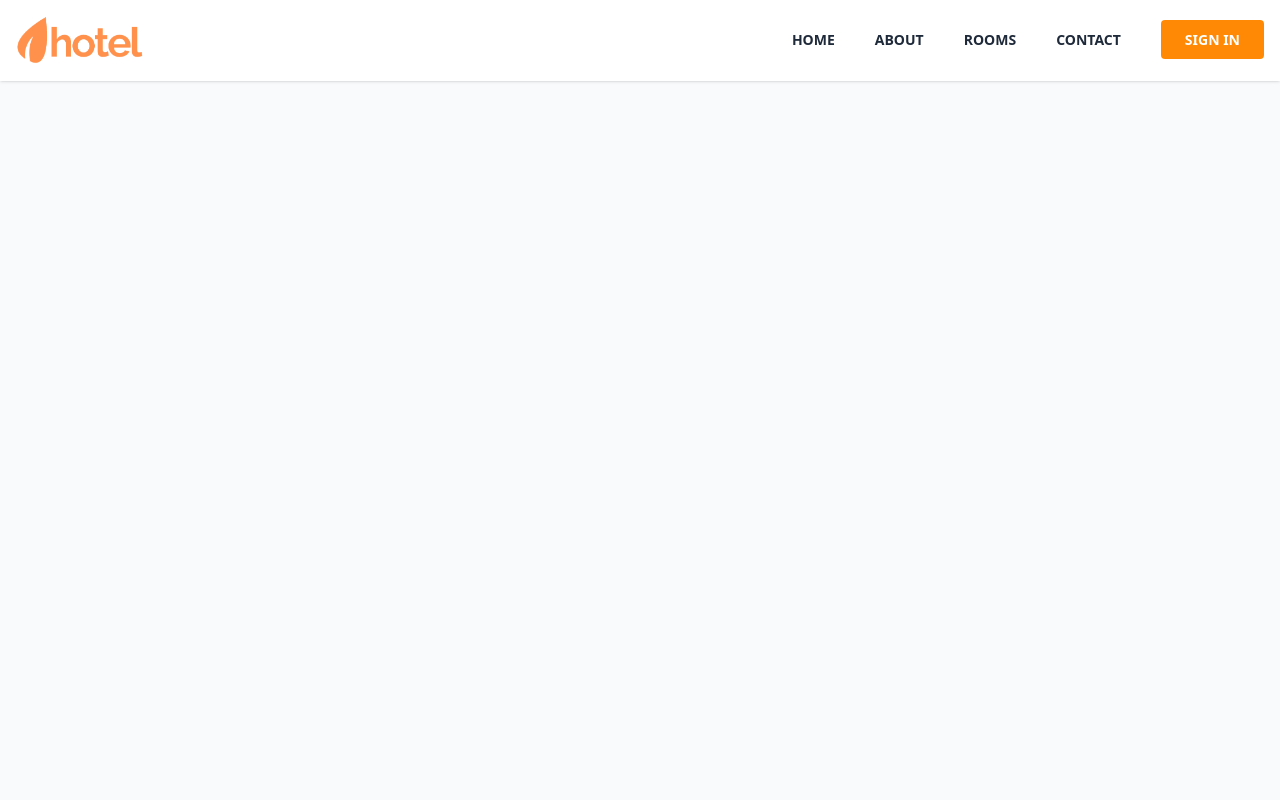
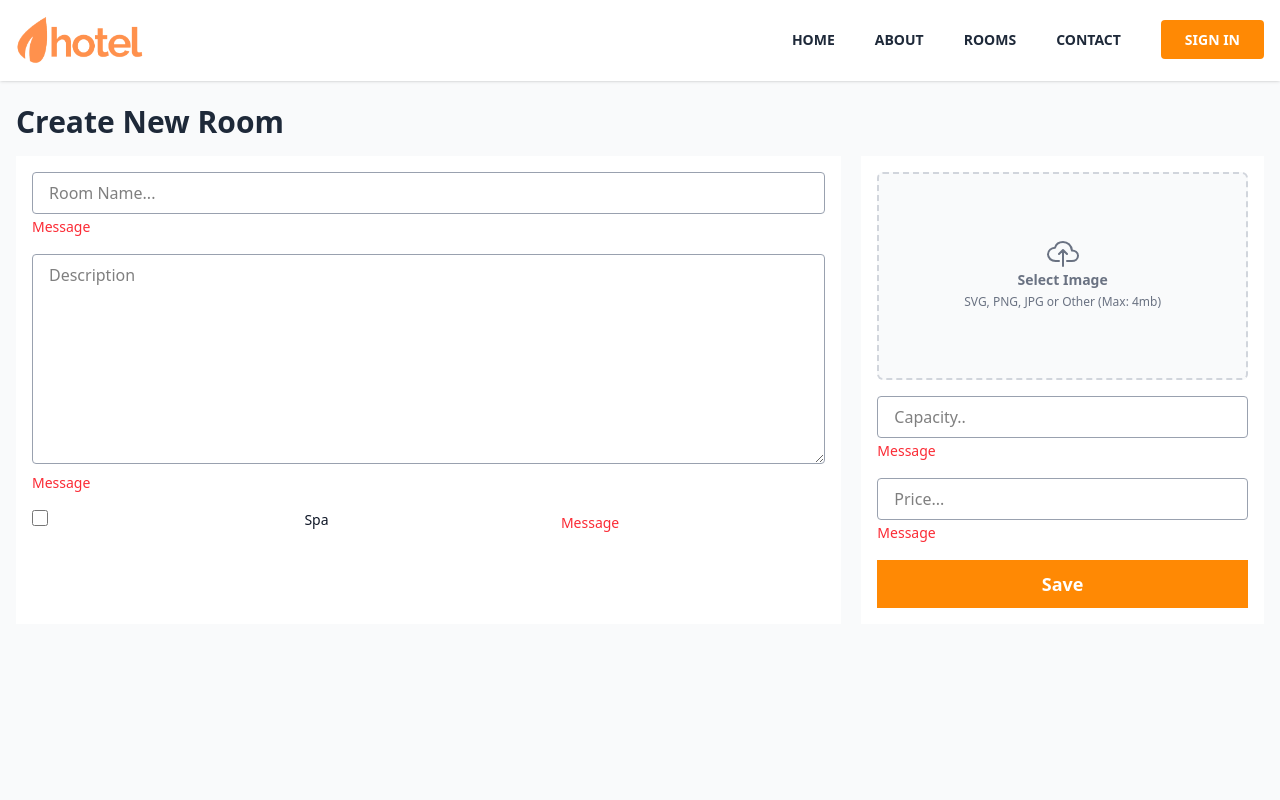
Before and after one commit to rezza-pambudi/booking-hotel, a Next.js app: page /admin/room/create in a window 1280 px wide. Shown: the top 800 px of the page. Built offline with nearby package versions, Linux system fonts and the light colour scheme; no server answers.

Commit message:
create room

```diff
--- a/app/admin/room/create/page.tsx
+++ b/app/admin/room/create/page.tsx
@@ -1,7 +1,8 @@
+import CreateRoom from "@/components/admin/room/create-room"
 const CreateRoomPage = () => {
   return (
     <div className="max-w-screen-xl px-4 py-16 mt-10 mx-auto">
-
+      <CreateRoom />
     </div>
   )
 }
--- /dev/null
+++ b/app/api/upload/route.ts
@@ -0,0 +1,30 @@
+import { put } from "@vercel/blob";
+import { NextResponse } from "next/server";
+
+export const PUT = async (request: Request) => {
+  const form = await request.formData();
+  const file = form.get("file") as File;
+
+  if (file.size === 0 || file.size === undefined) {
+    return NextResponse.json({ message: "File is required" }, { status: 400 });
+  }
+  if (file.size > 4000000) {
+    return NextResponse.json(
+      { message: "File must be less then 4MB" },
+      { status: 400 }
+    );
+  }
+  if (!file.type.startsWith("image/")) {
+    return NextResponse.json(
+      { message: "File must be an image" },
+      { status: 400 }
+    );
+  }
+
+  const blob = await put(file.name, file, {
+    access: "public",
+    multipart: true,
+  });
+
+  return NextResponse.json(blob);
+};
--- a/components/admin/room/create-form.tsx
+++ b/components/admin/room/create-form.tsx
@@ -1,6 +1,35 @@
-import React from 'react'
+"use client";
+
+import { useRef, useState } from 'react';
+import {IoCloudUploadOutline} from 'react-icons/io5';
+import {type PutBlobResult } from '@vercel/blob';
 
 const CreateForm = () => {
+const inputFileRef = useRef<HTMLInputElement>(null);
+const [image, setImage] = useState('');
+const [message, setMessage] = useState('');
+
+const handleUpload = async() => {
+    if (!inputFileRef.current?.files) return null;
+    const file = inputFileRef.current.files[0];
+    const formData = new FormData();
+    formData.set('file', file);
+
+    try {
+        const response = await fetch('/api/upload', {
+            method: 'PUT',
+            body: formData,
+        })
+        const data = await response.json();
+        if(response.status !== 200) {
+            setMessage(data.message);
+        }
+        const img = data as PutBlobResult;
+
+    } catch (error) {
+
+    }
+}
   return (
     <form action="">
         <div className='grid md:grid-cols-12 gap-5'>
@@ -17,8 +46,41 @@ const CreateForm = () => {
                         <span className='text-sm text-red-500 mt:2'>Message</span>
                     </div>
                 </div>
+                <div className='mb-4 grid md:grid-cols-3 '>
+                    <input type="checkbox" name='amenities' className='w-4 h-4 text-blue-600 bg-gray-100 border-gray-300 rounded'/>
+                    <label className='ms-2 text-sm font-medium text-gray-900 capitalize'>
+                        Spa
+                    </label>
+                    <div aria-live='polite' aria-atomic='true'>
+                        <span className='text-sm text-red-500 mt:2'>Message</span>
+                    </div>
+                </div>
             </div>
-            <div className='col-span-4 bg-white p-4'></div>
+            <div className='col-span-4 bg-white p-4'>
+                <label htmlFor="input-file" className='flex flex-col mb-4 items-center justify-center aspect-video border-2 border-gray-300 border-dashed rounded-md cursor-pointer bg-gray-50 relative'>
+                    <div className='flex flex-col items-center justify-center text-gray-500 pt-5 pb-6 z-10'>
+                        <div className='flex flex-col items-center justify-center'>
+                            <IoCloudUploadOutline className='size-8' />
+                            <p className='mb-1 text-sm font-bold'>Select Image</p>
+                            <p className='text-xs'>SVG, PNG, JPG or Other (Max: 4mb)</p>
+                        </div>
+                    </div>
+                    <input id="input-file" ref={inputFileRef} type="file" className='hidden' />
+                </label>
+                <div className='mb-4'>
+                    <input type="text" name='capacity' className='py-2 px-4 rounded-sm border border-gray-400 w-full' placeholder='Capacity..' />
+                    <div aria-live='polite' aria-atomic='true'>
+                        <span className='text-sm text-red-500 mt:2'>Message</span>
+                    </div>
+                </div>
+                <div className='mb-4'>
+                    <input type="text" name='price' className='py-2 px-4 rounded-sm border border-gray-400 w-full' placeholder='Price...' />
+                    <div aria-live='polite' aria-atomic='true'>
+                        <span className='text-sm text-red-500 mt:2'>Message</span>
+                    </div>
+                </div>
+                <button type='submit' className='bg-orange-400 text-white w-full hover:bg-orange-500 py-2.5 px-6 md:px-10 text-lg font-semibold cursor-pointer'>Save</button>
+            </div>
         </div>
     </form>
   )
--- /dev/null
+++ b/components/admin/room/create-room.tsx
@@ -0,0 +1,11 @@
+import CreateForm from "@/components/admin/room/create-form"
+const CreateRoom = () => {
+  return (
+    <div>
+      <h1 className="text-3xl font-bold text-gray-800 mb-4">Create New Room</h1>
+      <CreateForm />
+    </div>
+  )
+}
+
+export default CreateRoom
--- a/package.json
+++ b/package.json
@@ -12,6 +12,7 @@
   "dependencies": {
     "@auth/prisma-adapter": "^2.7.2",
     "@prisma/client": "^6.13.0",
+    "@vercel/blob": "^1.1.1",
     "clsx": "^2.1.1",
     "next": "15.4.5",
     "next-auth": "^5.0.0-beta.29",
```
Also changed, not shown: 1 other file (tests, documents, lock files or other folders).
